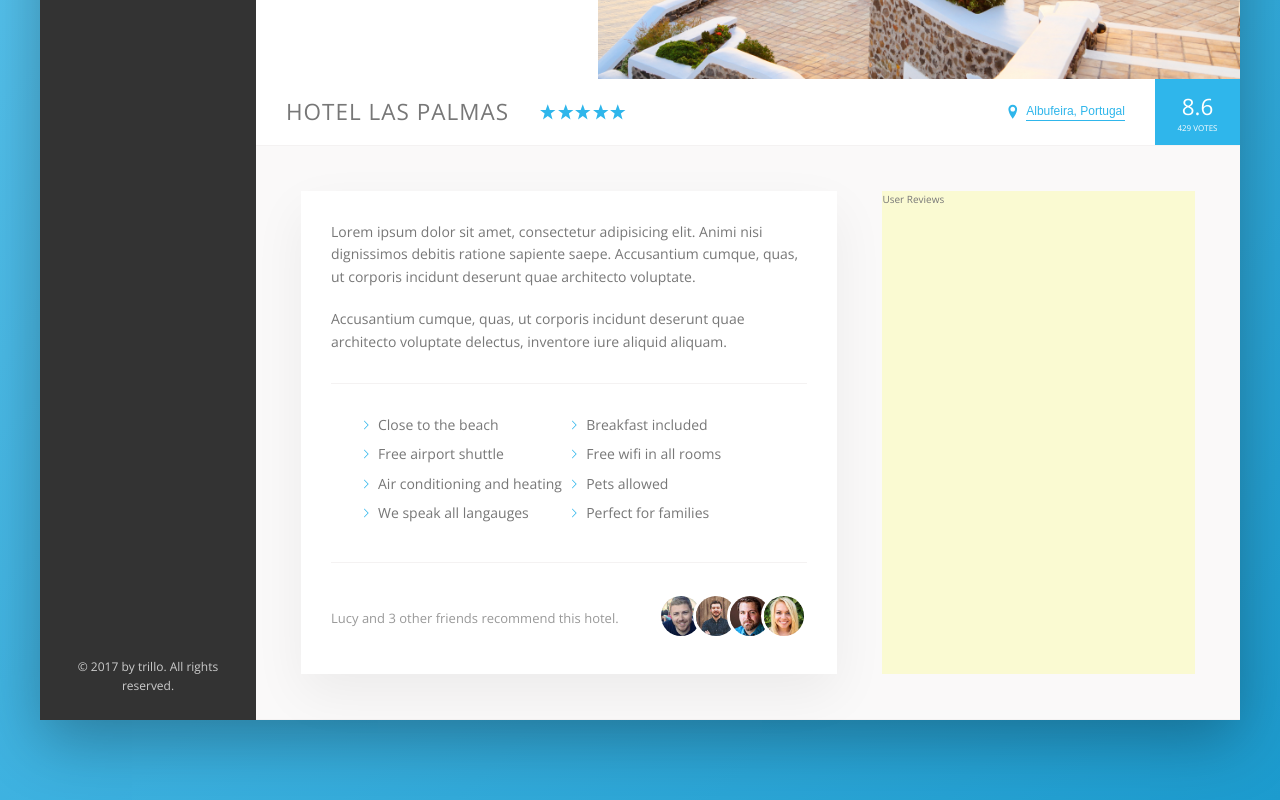
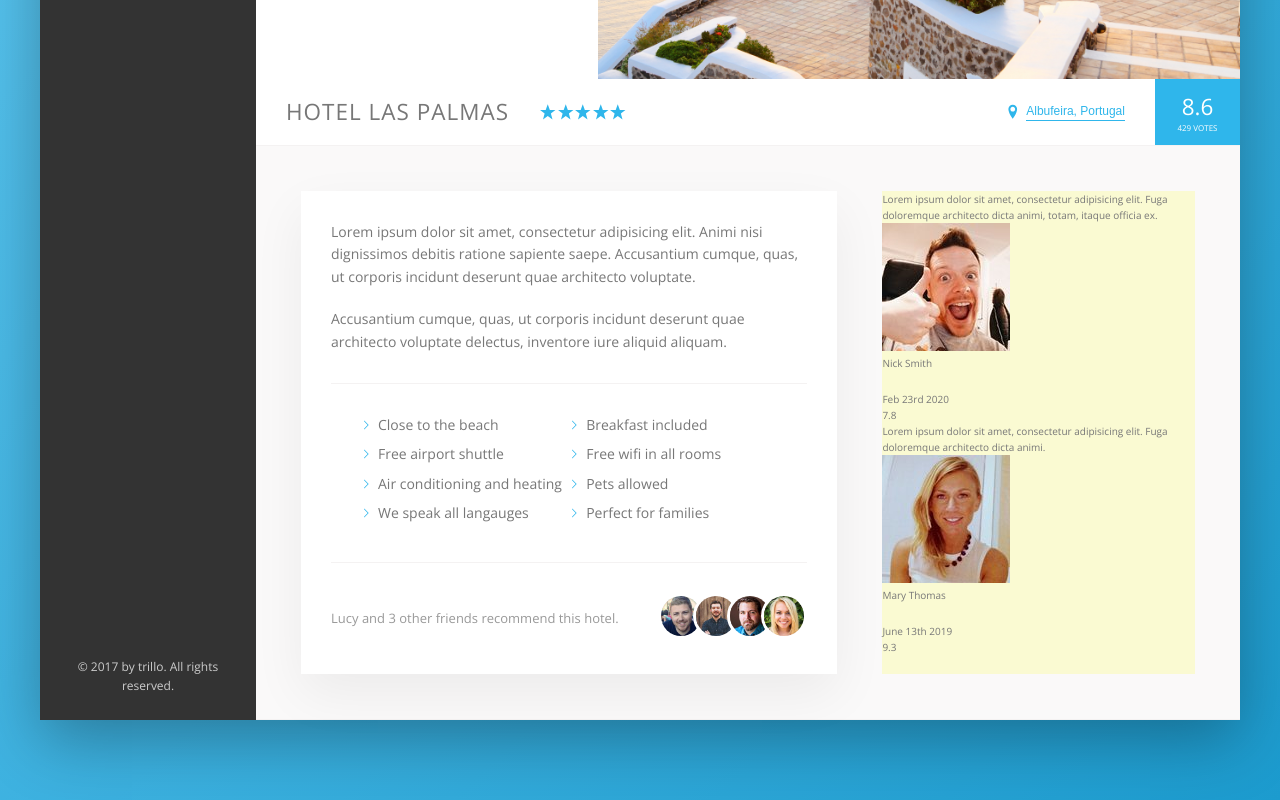
Before and after one commit to zacsolo/scss_vacation, a website: page index.html in a window 1280 px wide. Shown: the part 456-1256 px from the top of the page. Drawn offline with nearby package versions, Linux system fonts and the light colour scheme.

Commit message:
Markup for Reviews

```diff
--- a/index.html
+++ b/index.html
@@ -173,8 +173,35 @@
                 </div>
               </div>
 
-            <div class="user-reviews">
-              User Reviews
+            <figure class="user-reviews">
+              <figure class="review">
+                  <blockquote class="review__text">
+                    Lorem ipsum dolor sit amet, consectetur adipisicing elit.
+                    Fuga doloremque architecto dicta animi, totam, itaque officia ex.
+                  </blockquote>
+                  <figcaption class="review__user">
+                    <img src="img/user-1.jpg" alt="User 1" class="review__photo">
+                    <div class="review__user-box">
+                      <p class="review__user-name">Nick Smith</p>
+                      <p class="review__user-date">Feb 23rd 2020</p>
+                    </div>
+                    <div class="review__rating">7.8</div>
+                  </figcaption>
+              </figure>
+
+              <figure class="review">
+                <blockquote class="review__text">
+                  Lorem ipsum dolor sit amet, consectetur adipisicing elit. Fuga doloremque architecto dicta animi.
+                </blockquote>
+                <figcaption class="review__user">
+                  <img src="img/user-2.jpg" alt="User 2" class="review__photo">
+                  <div class="review__user-box">
+                    <p class="review__user-name">Mary Thomas</p>
+                    <p class="review__user-date">June 13th 2019</p>
+                  </div>
+                  <div class="review__rating">9.3</div>
+                </figcaption>
+            </figure>
             </div>
 
             </div>
--- a/sass/_components.scss
+++ b/sass/_components.scss
@@ -339,3 +339,6 @@ p:not(:last-of-type) {
     }
   }
 }
+
+/////////////////////////////////////////
+// REVIEWS
```
